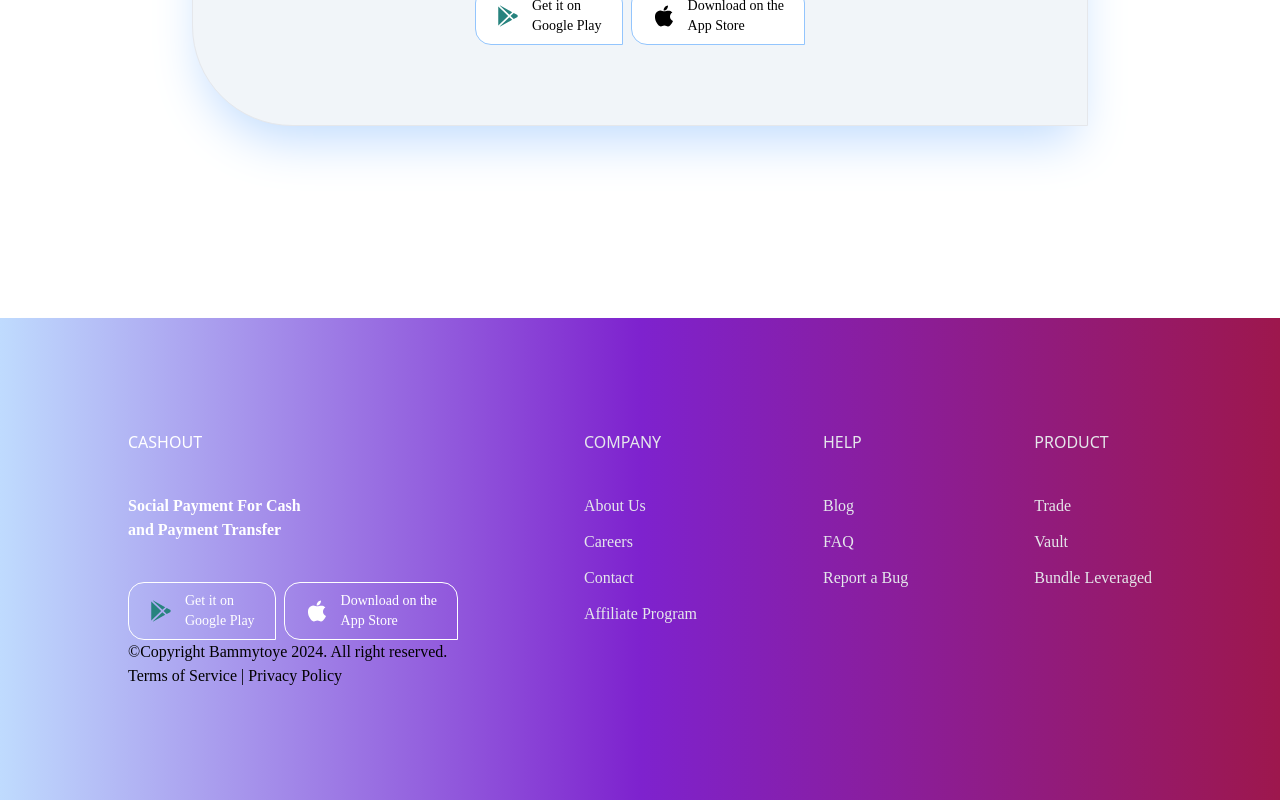
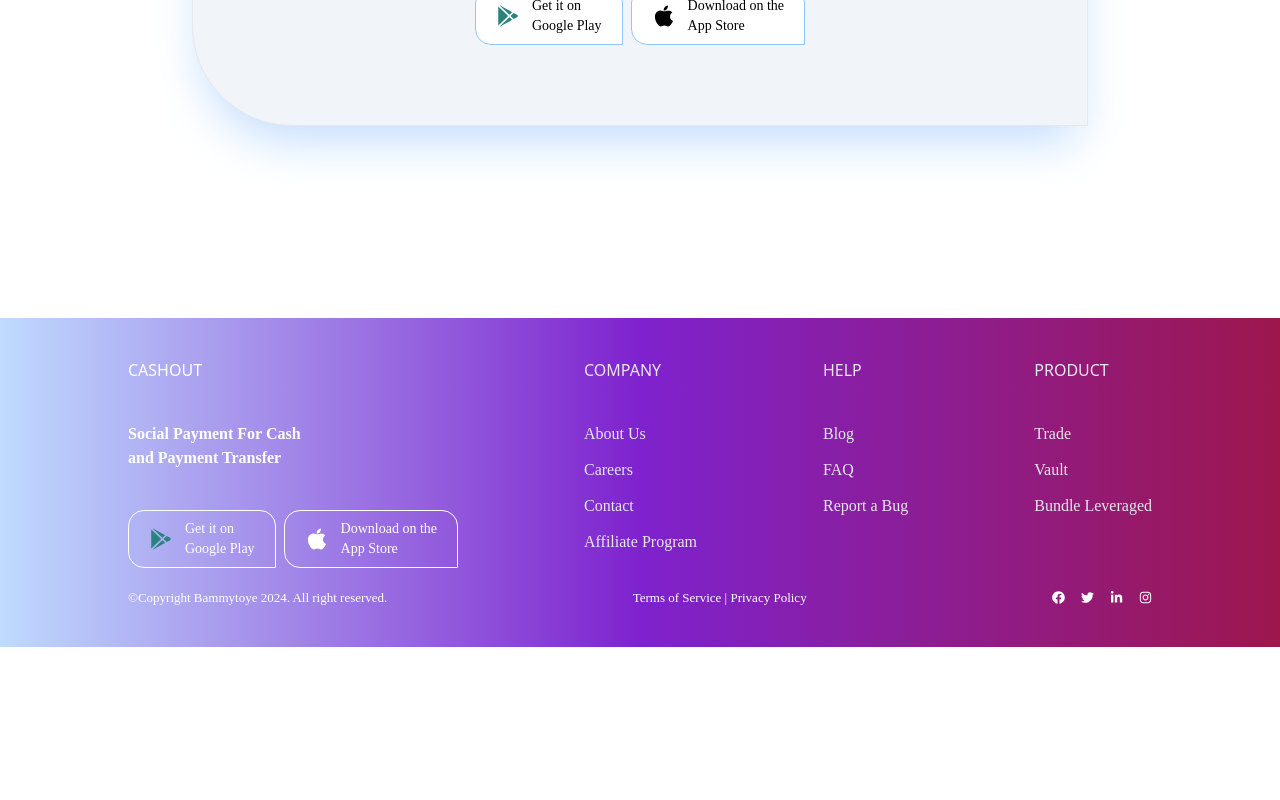
Before and after one commit to Bammytoye/SimpleZekeApp, a Next.js app: page / in a window 1280 px wide. Shown: the part 3421-4221 px from the top of the page. After the commit the page ends 4068 px from the top, so only its background shows below. Built offline with nearby package versions, Linux system fonts and the light colour scheme.

Commit message:
'homepage'

```diff
--- a/src/components/home.jsx
+++ b/src/components/home.jsx
@@ -2,6 +2,7 @@
 import Image from 'next/image'
 import { TiStarOutline } from "react-icons/ti";
 import { IoLogoGooglePlaystore, IoLogoApple } from "react-icons/io5";
+import { FaFacebook, FaTwitter, FaLinkedinIn, FaInstagram } from "react-icons/fa";
 
 const home = () => {
     return (
@@ -220,7 +221,7 @@
             </div>
 
             {/* footer */}
-            <div className="px-32 py-28 cursor-pointer shadow-xl bg-gradient-to-r from-blue-200 via-purple-700 to-pink-800 shadow-gray-300">
+            <div className="px-32 py-10 cursor-pointer shadow-xl bg-gradient-to-r from-blue-200 via-purple-700 to-pink-800 shadow-gray-300">
                 <div className="flex justify-between items-start">
                     <div className="space-y-10">
                         <h3 className="uppercase text-white font-sans">
@@ -325,7 +326,7 @@
                     </div>
                 </div>
 
-                <div>
+                <div className="flex justify-between items-center mt-5 text-[13px] text-white">
                     <p>
                         ©Copyright Bammytoye 2024. All right reserved.
                     </p>
@@ -334,8 +335,11 @@
                         Terms of Service | Privacy Policy
                     </p>
 
-                    <div>
-
+                    <div className="flex space-x-4">
+                        <FaFacebook  />
+                        <FaTwitter  />
+                        <FaLinkedinIn  />
+                        <FaInstagram  />
                     </div>
                 </div>
             </div>
```
